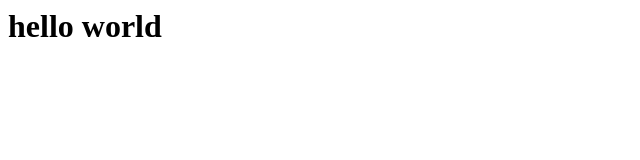
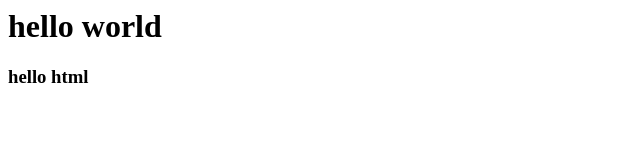
Before and after one commit to Chanuthi02/fetch-VS-pull, a plain HTML site: page index.html in a window 1280 px wide. Shown: the whole page, without its empty margins (0-640 px from the left). Drawn offline with Linux system fonts and the light colour scheme.

Commit message:
third update from remote repo

```diff
--- a/index.html
+++ b/index.html
@@ -1 +1,2 @@
 <h1>hello world</h1>
+<h3>hello html</h3>
```
